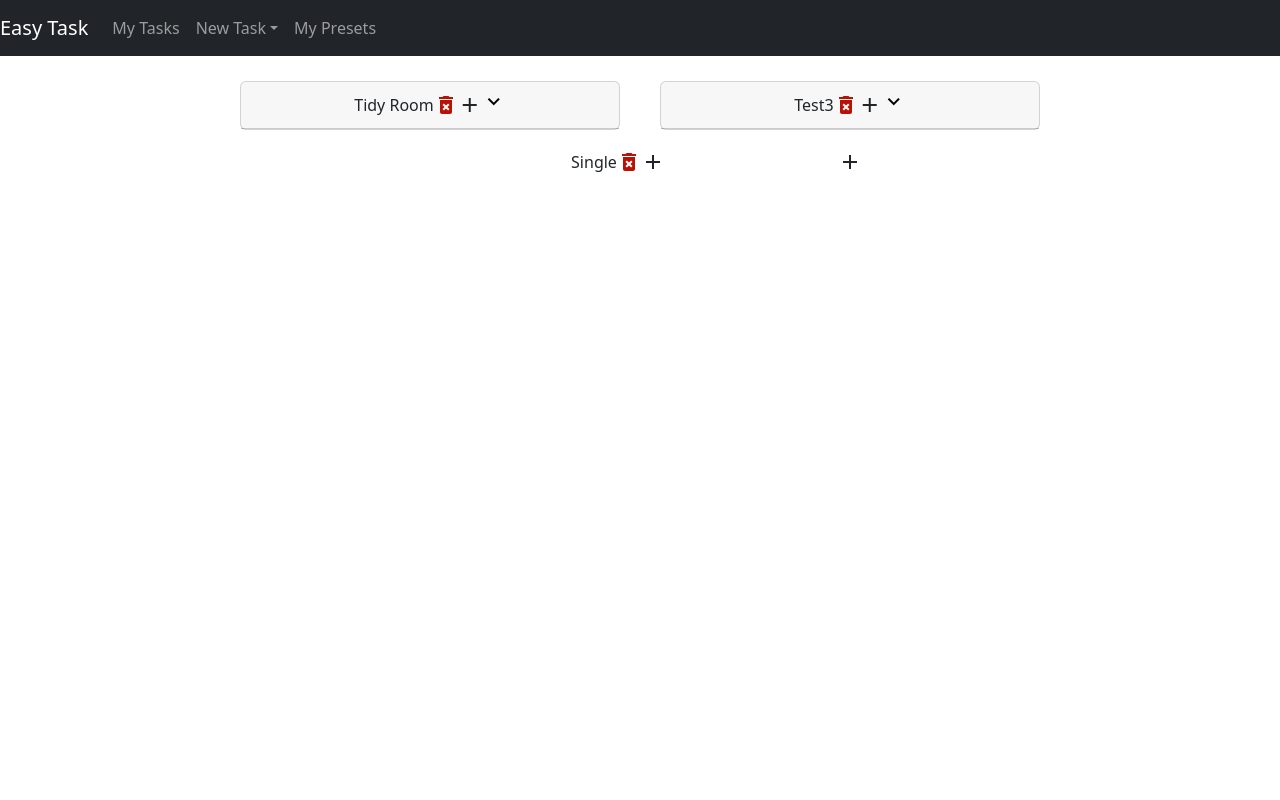
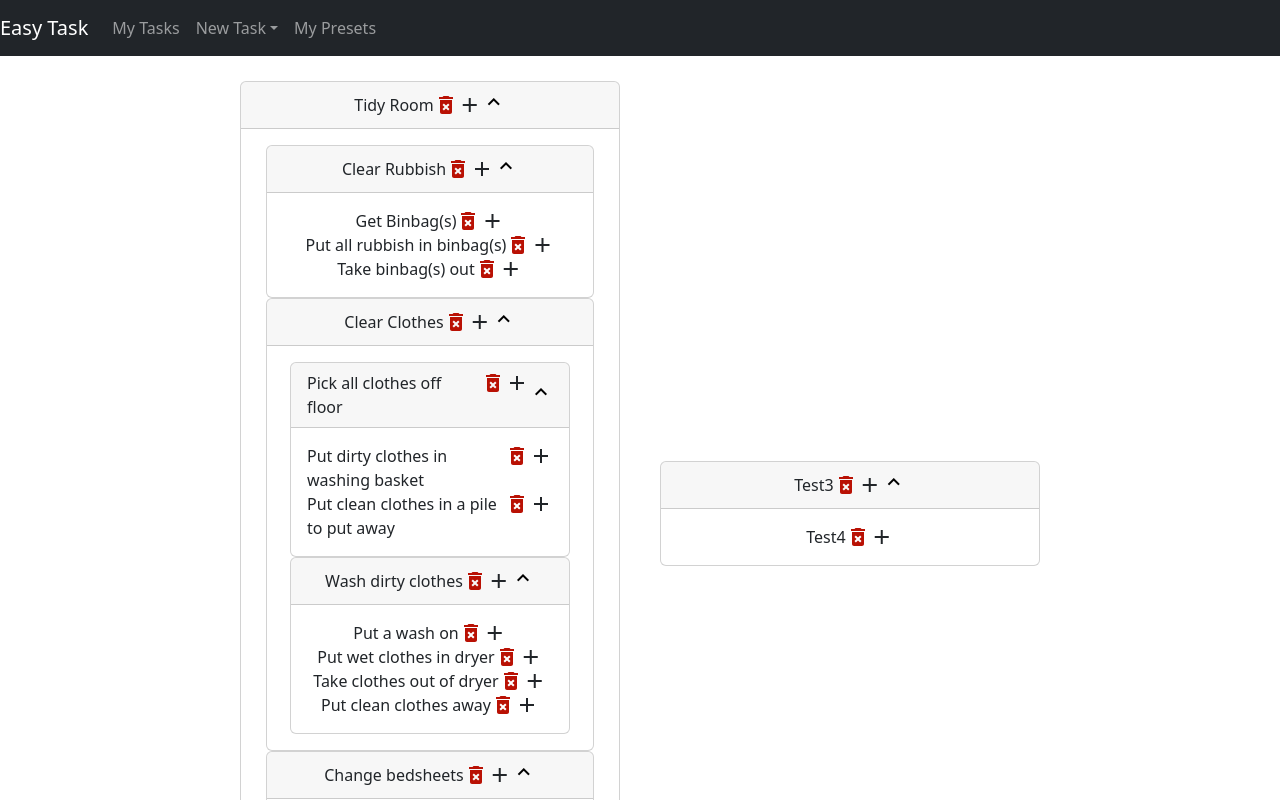
Before and after one commit to anishanorman/easy-task, a React (Create React App) app: page /presets in a window 1280 px wide. Shown: the top 800 px of the page. Built offline with nearby package versions, Linux system fonts and the light colour scheme.

Commit message:
open by default

```diff
--- a/src/components/Container.tsx
+++ b/src/components/Container.tsx
@@ -38,7 +38,7 @@ export default function Container(props: any) {
 
   if (task.subtasks.length > 0) {
     return (
-      <Accordion>
+      <Accordion defaultActiveKey={task.task}>
         <Card style={task.done ? styles.done : styles.ongoing}>
           <Card.Header style={{ border: task.subtasks.length > 0 ? "" : 0 }}>
             {props.task ? (
```
